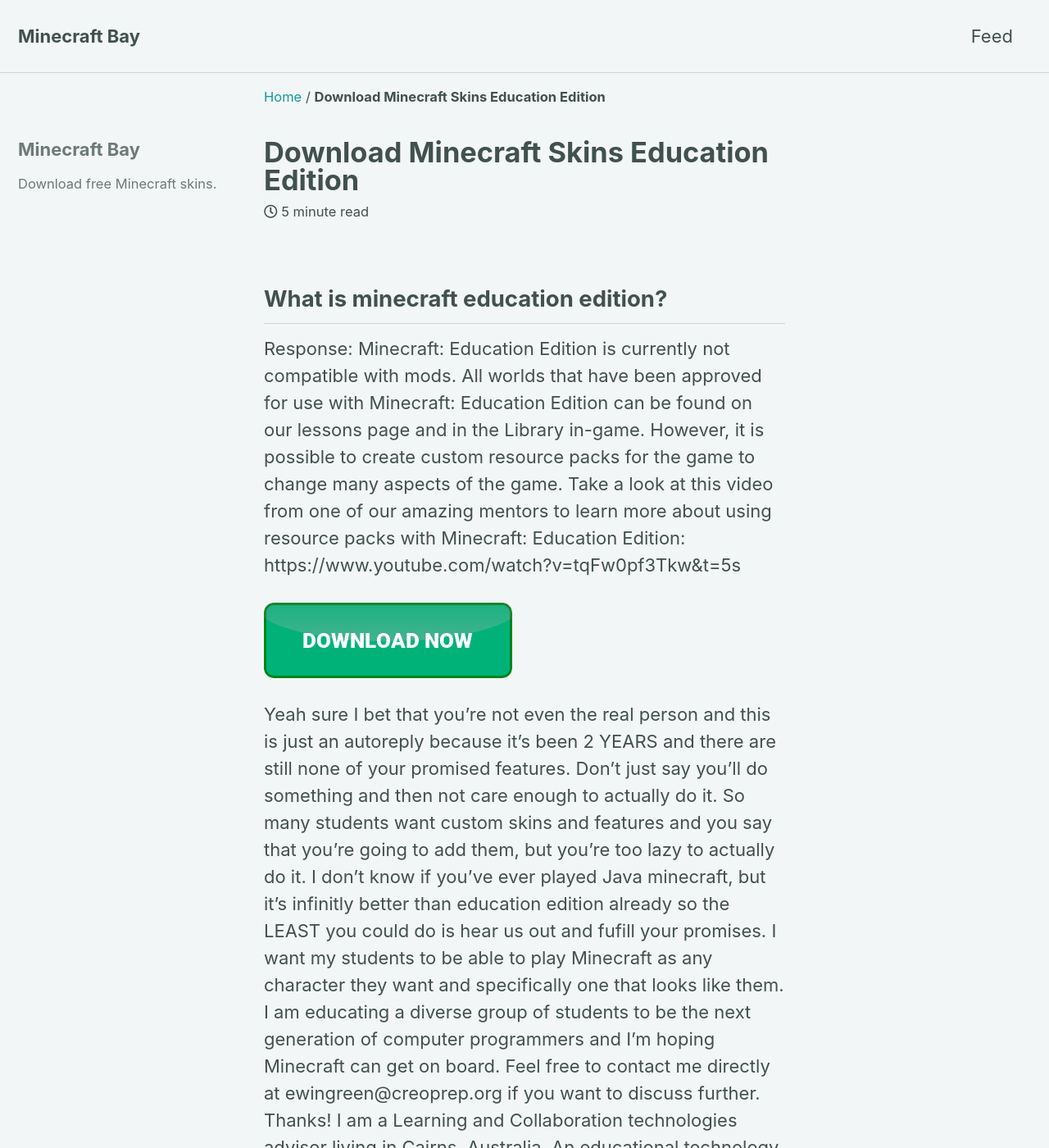
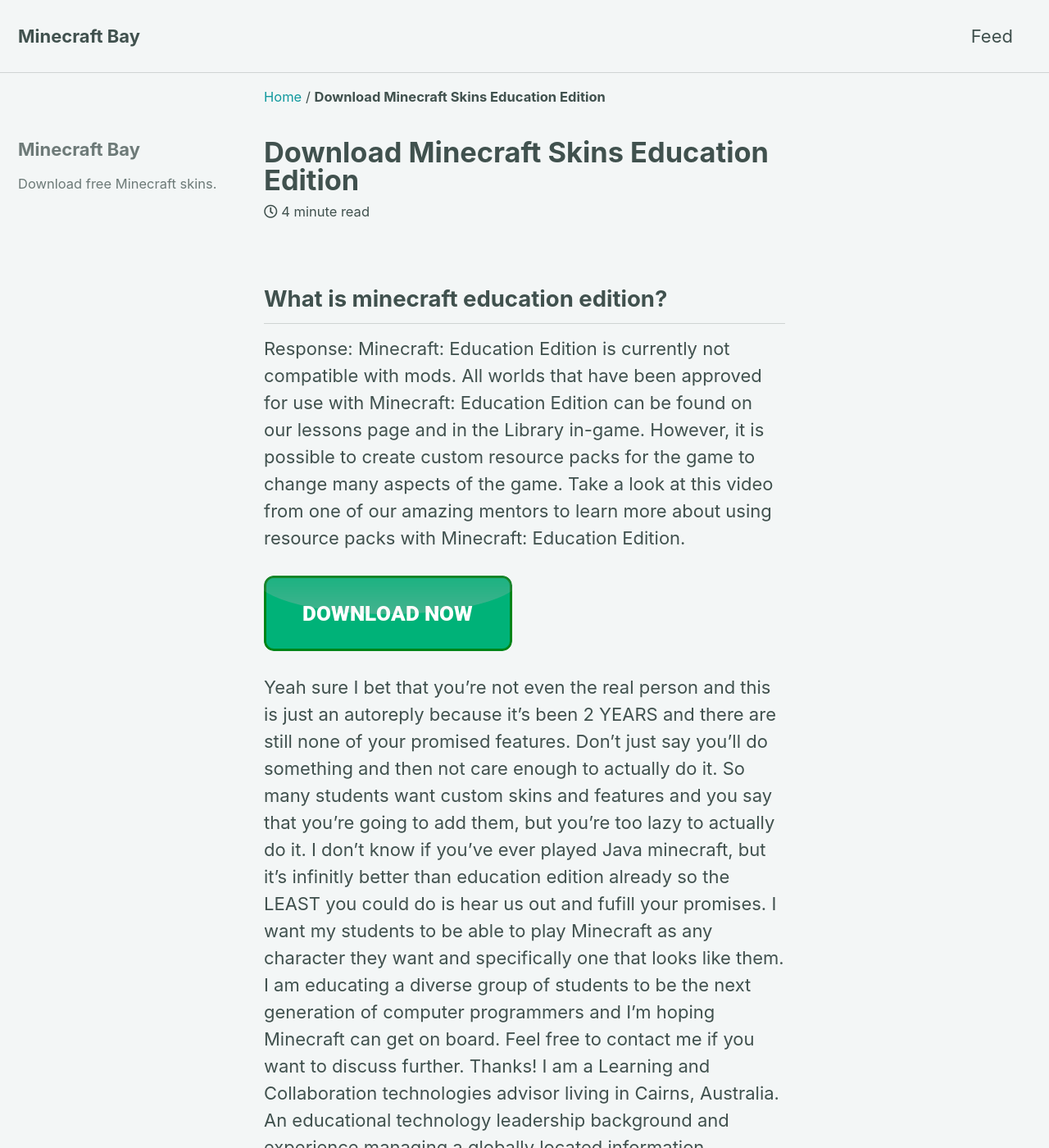
Before and after one commit to minecraftbay/minecraftbay.github.io, a Jekyll site: the page built from _posts/2022-08-24-Download-Minecraft-Skins-Education-Edition.md, in a window 1280 px wide and 1400 px high. Shown: the whole window at 82% size. Built offline with Jekyll 4.4.1, drawn with Linux system fonts in a browser that asks for light colours; cached includes are drawn as plain includes; some of the changed text lies outside the part shown.

Commit message:
Update 2022-08-24-Download-Minecraft-Skins-Education-Edition.md

```diff
--- a/_posts/2022-08-24-Download-Minecraft-Skins-Education-Edition.md
+++ b/_posts/2022-08-24-Download-Minecraft-Skins-Education-Edition.md
@@ -5,13 +5,13 @@
 
 ## What is minecraft education edition?
 
-Response: Minecraft: Education Edition is currently not compatible with mods. All worlds that have been approved for use with Minecraft: Education Edition can be found on our lessons page and in the Library in-game. However, it is possible to create custom resource packs for the game to change many aspects of the game. Take a look at this video from one of our amazing mentors to learn more about using resource packs with Minecraft: Education Edition: https://www.youtube.com/watch?v=tqFw0pf3Tkw&t=5s
+Response: Minecraft: Education Edition is currently not compatible with mods. All worlds that have been approved for use with Minecraft: Education Edition can be found on our lessons page and in the Library in-game. However, it is possible to create custom resource packs for the game to change many aspects of the game. Take a look at this video from one of our amazing mentors to learn more about using resource packs with Minecraft: Education Edition.
 
 [![button](https://github.com/minecraftbay/minecraftbay.github.io/blob/main/dlbutton.png?raw=true)](https://minecraftsync.com/download-minecraft-skin)
 
 
 Yeah sure I bet that you're not even the real person and this is just an autoreply because it's been 2 YEARS and there are still none of your promised features. Don't just say you'll do something and then not care enough to actually do it. So many students want custom skins and features and you say that you're going to add them, but you're too lazy to actually do it. I don't know if you've ever played Java minecraft, but it's infinitly better than education edition already so the LEAST you could do is hear us out and fufill your promises.
-I want my students to be able to play Minecraft as any character they want and specifically one that looks like them. I am educating a diverse group of students to be the next generation of computer programmers and I'm hoping Minecraft can get on board. Feel free to contact me directly at ewingreen@creoprep.org if you want to discuss further. Thanks!
+I want my students to be able to play Minecraft as any character they want and specifically one that looks like them. I am educating a diverse group of students to be the next generation of computer programmers and I'm hoping Minecraft can get on board. Feel free to contact me if you want to discuss further. Thanks!
 I am a Learning and Collaboration technologies advisor living in Cairns, Australia. An educational technology leadership background and experience managing a globally located information technology team, has given me wide experience in the application of digital technologies to a variety of educational and workplace contexts.
 I start my day by exploring Teyvat in Genshin Impact and end it after reorganizing my apartment in Final Fantasy XIV. I am a diehard fan of N64 era games and will forever feel betrayed that Megaman Legends didn't finish. Outside of gaming, I have spend my time collecting manga, collecting anime figures, and watching anime with my naked cat.
 
```
